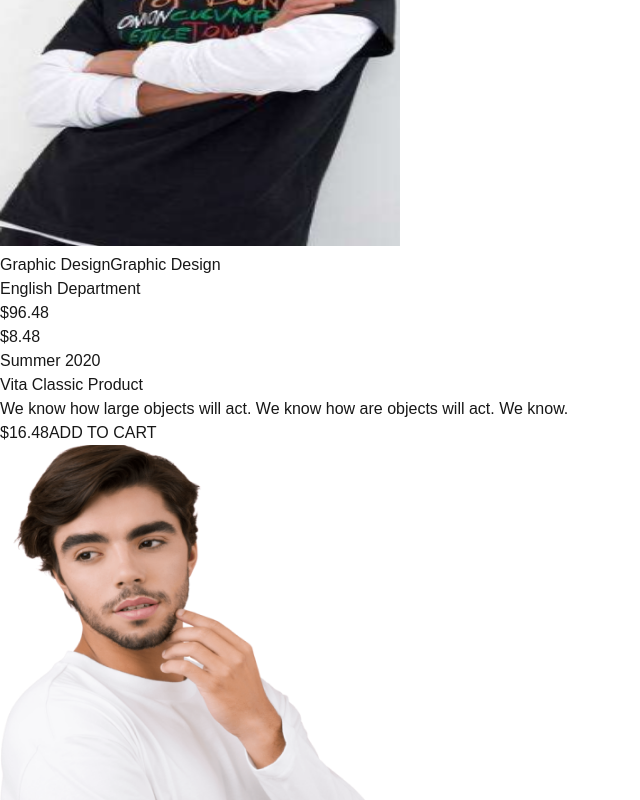
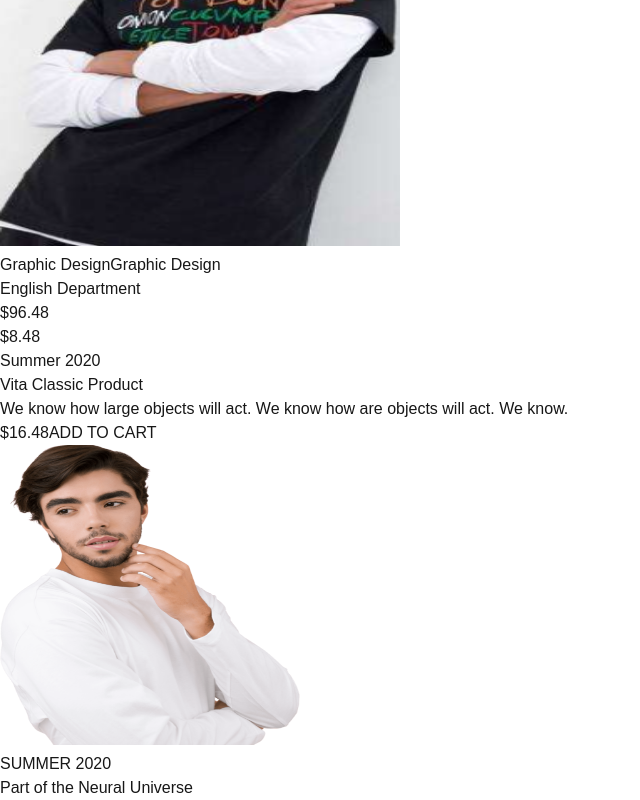
Before and after one commit to Zartaj2024/E-commerce-website-, a Next.js app: page / in a window 1280 px wide. Shown: the part 11200-12000 px from the top of the page, without its empty margins (0-640 px from the left). Built offline with nearby package versions, Linux system fonts and the light colour scheme.

Commit message:
Update vitaClassicProduct.tsx

```diff
--- a/src/app/components/vitaClassicProduct.tsx
+++ b/src/app/components/vitaClassicProduct.tsx
@@ -25,8 +25,8 @@ const VitaClassicProduct = () => {
           <Image
             src="/shop-hero.png"
             alt="Vita Classic Product"
-            width={400}
-            height={500}
+            width={300}
+            height={300}
             className="w-full h-full "
           />
 
```
